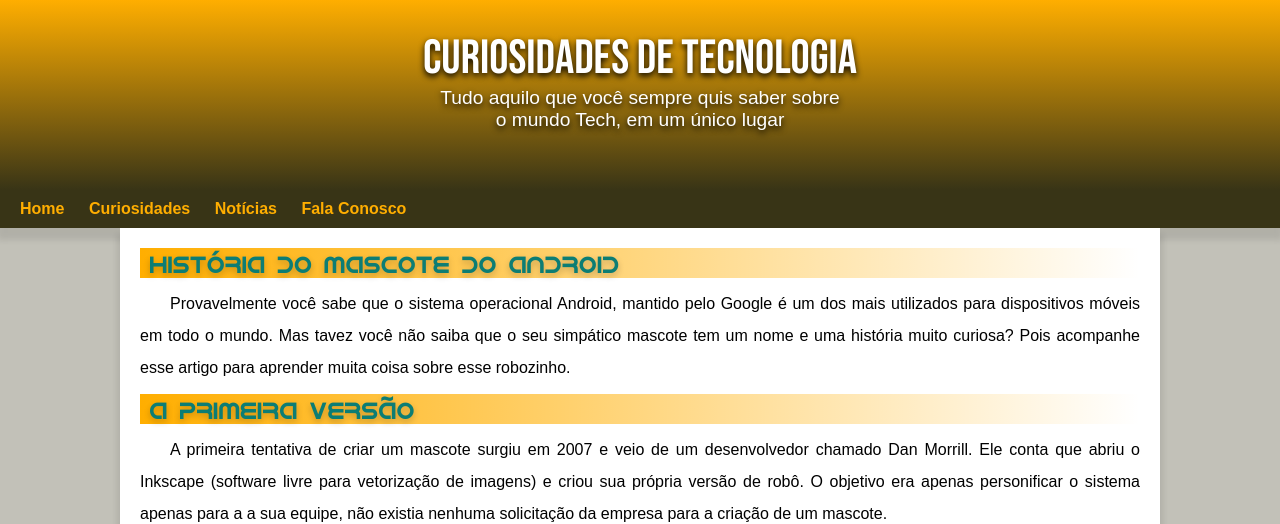
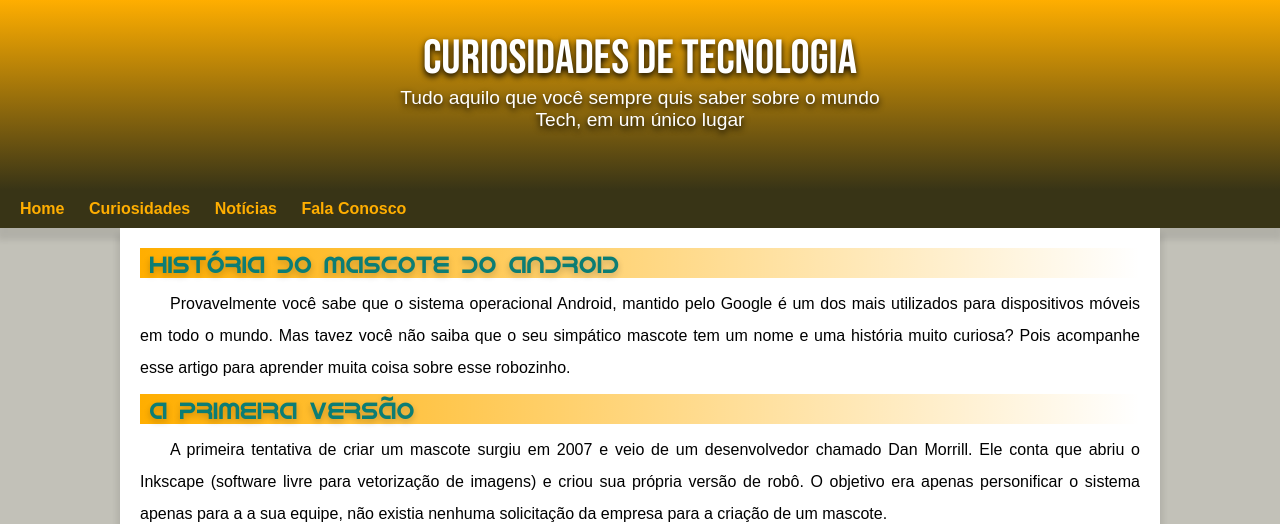
Before and after one commit to BrunoFujisaki/html-css, a plain HTML site: page desafios/d010b/android.html in a window 1280 px wide. Shown: the top 524 px of the page. Drawn offline with Linux system fonts and the light colour scheme.

Commit message:
Update style.css

```diff
--- a/desafios/d010b/estilo/style.css
+++ b/desafios/d010b/estilo/style.css
@@ -31,7 +31,7 @@
 
 header{
     background-image: linear-gradient(to bottom, var(--cor1), var(--cor3));
-    height: 160px;
+    min-height: 160px;
     text-align: center;
     padding-top: 30px;
     color: white;
@@ -46,7 +46,7 @@
 
 header p{
     font-family: var(--fontpadrao);
-    width: 400px;
+    max-width: 500px;
     margin: auto;
     padding-left: 10px;
     padding-right: 10px;
```
